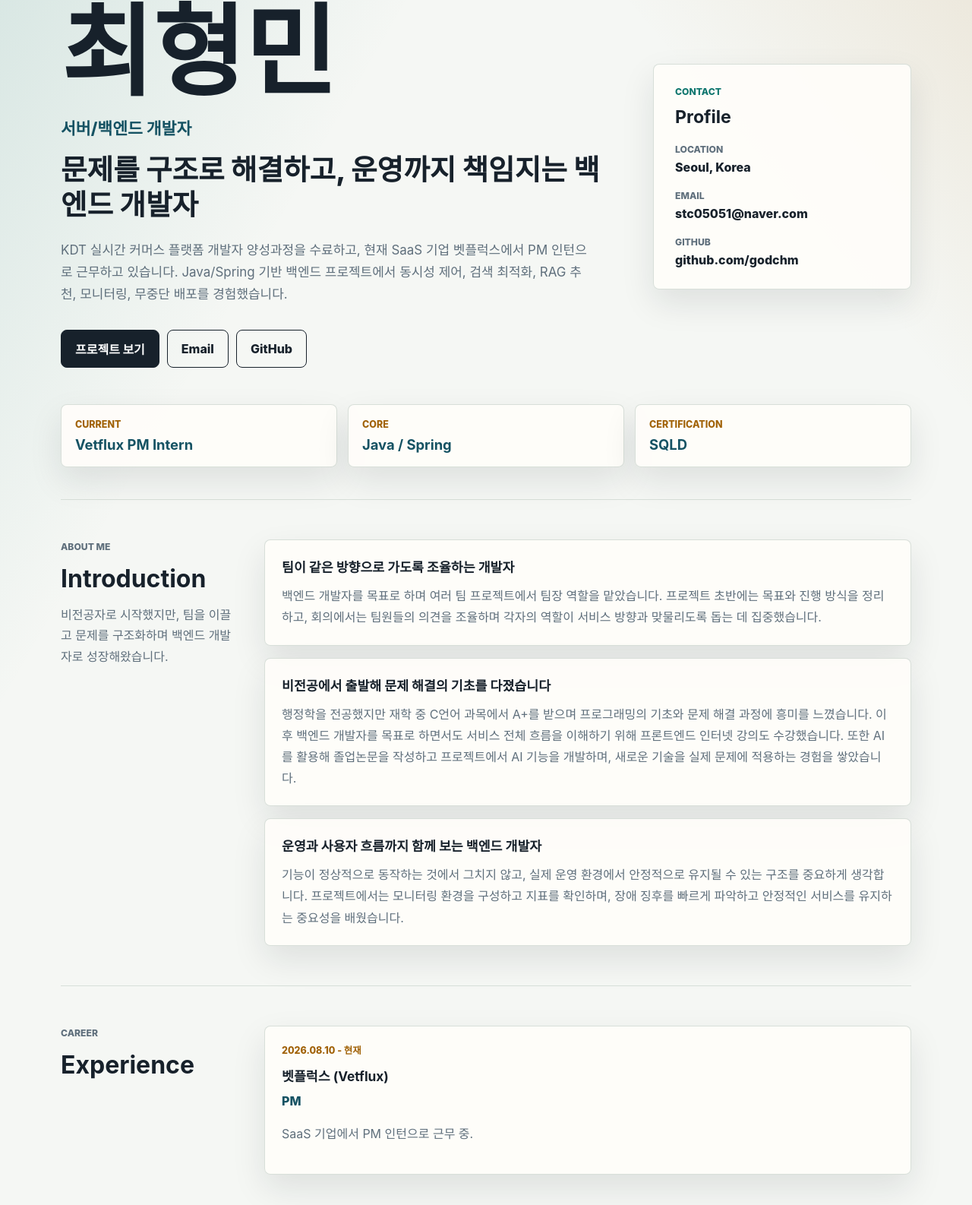
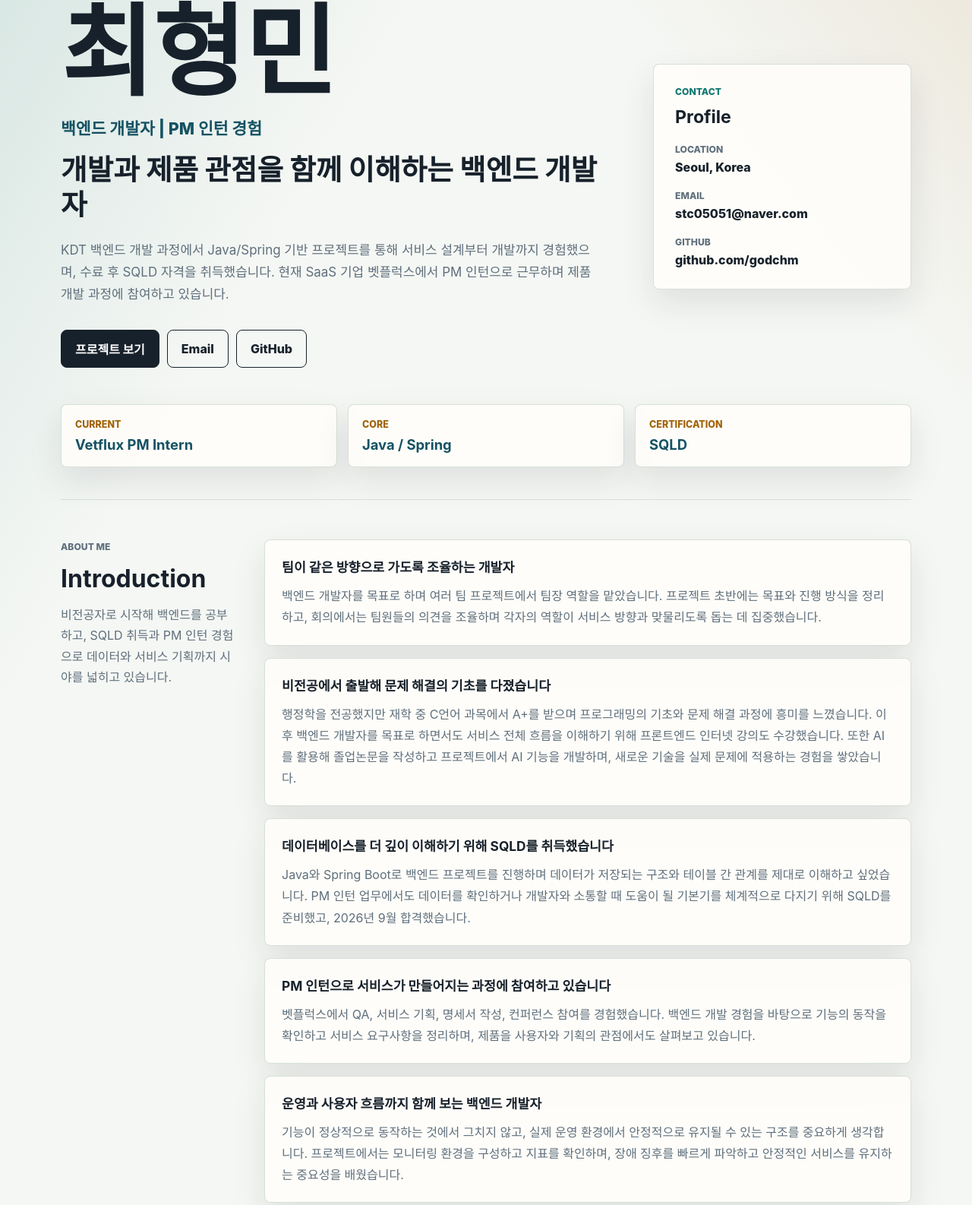
Before and after one commit to godchm/godchm.github.io, an Astro site: page / in a window 1280 px wide. Shown: the part 147-1733 px from the top of the page at 76% size. Built offline with nearby package versions, Linux system fonts and the light colour scheme; Astro itself is replaced by a stand-in of ours.

Commit message:
이력서 수정

```diff
--- a/src/pages/index.astro
+++ b/src/pages/index.astro
@@ -3,13 +3,13 @@ import { projects } from '../data/projects';
 
 const profile = {
   name: '최형민',
-  role: '서버/백엔드 개발자',
+  role: '백엔드 개발자 | PM 인턴 경험',
   location: 'Seoul, Korea',
   email: 'stc05051@naver.com',
   github: 'https://github.com/godchm',
-  headline: '문제를 구조로 해결하고, 운영까지 책임지는 백엔드 개발자',
+  headline: '개발과 제품 관점을 함께 이해하는 백엔드 개발자',
   summary:
-    'KDT 실시간 커머스 플랫폼 개발자 양성과정을 수료하고, 현재 SaaS 기업 벳플럭스에서 PM 인턴으로 근무하고 있습니다. Java/Spring 기반 백엔드 프로젝트에서 동시성 제어, 검색 최적화, RAG 추천, 모니터링, 무중단 배포를 경험했습니다.',
+    'KDT 백엔드 개발 과정에서 Java/Spring 기반 프로젝트를 통해 서비스 설계부터 개발까지 경험했으며, 수료 후 SQLD 자격을 취득했습니다. 현재 SaaS 기업 벳플럭스에서 PM 인턴으로 근무하며 제품 개발 과정에 참여하고 있습니다.',
 };
 
 const highlights = [
@@ -22,7 +22,7 @@ const experience = {
   company: '벳플럭스 (Vetflux)',
   role: 'PM',
   period: '2026.08.10 - 현재',
-  description: 'SaaS 기업에서 PM 인턴으로 근무 중.',
+  description: 'SaaS 기업에서 PM 인턴으로 근무하며 QA, 서비스 기획, 명세서 작성, 컨퍼런스 참여를 경험했습니다.',
 };
 
 const certification = {
@@ -72,6 +72,16 @@ const introduction = [
     title: '비전공에서 출발해 문제 해결의 기초를 다졌습니다',
     body:
       '행정학을 전공했지만 재학 중 C언어 과목에서 A+를 받으며 프로그래밍의 기초와 문제 해결 과정에 흥미를 느꼈습니다. 이후 백엔드 개발자를 목표로 하면서도 서비스 전체 흐름을 이해하기 위해 프론트엔드 인터넷 강의도 수강했습니다. 또한 AI를 활용해 졸업논문을 작성하고 프로젝트에서 AI 기능을 개발하며, 새로운 기술을 실제 문제에 적용하는 경험을 쌓았습니다.',
+  },
+  {
+    title: '데이터베이스를 더 깊이 이해하기 위해 SQLD를 취득했습니다',
+    body:
+      'Java와 Spring Boot로 백엔드 프로젝트를 진행하며 데이터가 저장되는 구조와 테이블 간 관계를 제대로 이해하고 싶었습니다. PM 인턴 업무에서도 데이터를 확인하거나 개발자와 소통할 때 도움이 될 기본기를 체계적으로 다지기 위해 SQLD를 준비했고, 2026년 9월 합격했습니다.',
+  },
+  {
+    title: 'PM 인턴으로 서비스가 만들어지는 과정에 참여하고 있습니다',
+    body:
+      '벳플럭스에서 QA, 서비스 기획, 명세서 작성, 컨퍼런스 참여를 경험했습니다. 백엔드 개발 경험을 바탕으로 기능의 동작을 확인하고 서비스 요구사항을 정리하며, 제품을 사용자와 기획의 관점에서도 살펴보고 있습니다.',
   },
   {
     title: '운영과 사용자 흐름까지 함께 보는 백엔드 개발자',
@@ -153,7 +163,7 @@ const introduction = [
         <div class="section-title">
           <p class="eyebrow">About Me</p>
           <h2 id="about-title">Introduction</h2>
-          <p>비전공자로 시작했지만, 팀을 이끌고 문제를 구조화하며 백엔드 개발자로 성장해왔습니다.</p>
+          <p>비전공자로 시작해 백엔드를 공부하고, SQLD 취득과 PM 인턴 경험으로 데이터와 서비스 기획까지 시야를 넓히고 있습니다.</p>
         </div>
         <div class="intro-list">
           {
```
